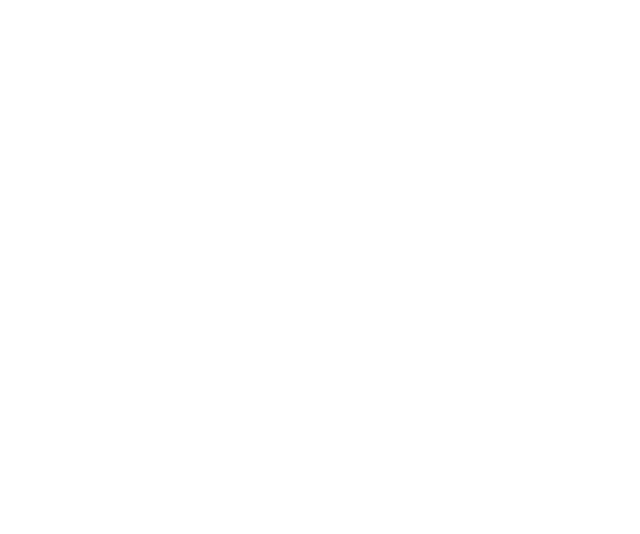
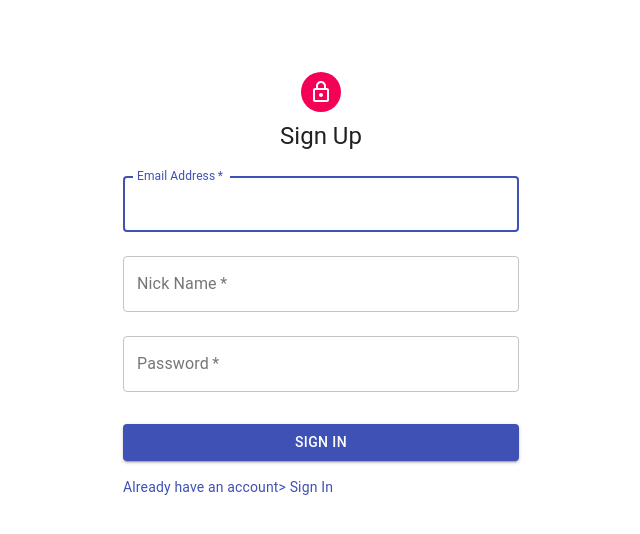
Before and after one commit to chingu-voyages/v10-bears-team-02, a React (Create React App) app in the folder client/: page /signup in a window 1280 px wide. Shown: the top 534 px of the page, without its empty margins (319-959 px from the left). Built offline with nearby package versions, Linux system fonts and the light colour scheme.

Commit message:
Create route in App for signup form

```diff
--- a/client/src/App.js
+++ b/client/src/App.js
@@ -6,6 +6,7 @@ import QueriedPlants from './components/queriedPlants/QueriedPlants';
 import SinglePlant from './components/singlePlant/SinglePlant';
 import PlantsLibrary from './components/plantsLibrary/PlantsLibrary';
 import Login from './components/loginForm/Login';
+import SignUp from './components/signUpForm/SignUp'
 import { Route } from "react-router-dom";
 
 
@@ -25,7 +26,8 @@ function App() {
       )} />
 
       <Route path="/plant/:id" render={props => <SinglePlant {...props} />} />
-      <Route path="/login" render={props => <Login {...props}/>} />
+      <Route path="/login" render={props => <Login {...props} />} />
+      <Route path="/signup" render={props =><SignUp {...props } /> } />
     </div>
   );
 }
--- a/client/src/components/signUpForm/SignUp.js
+++ b/client/src/components/signUpForm/SignUp.js
@@ -7,7 +7,7 @@ import Link from '@material-ui/core/Link';
 import Grid from '@material-ui/core/Grid';
 import LockOutlinedIcon from '@material-ui/icons/LockOutlined';
 import Typography from '@material-ui/core/Typography';
-import useStyles from './LoginStyles';
+import useStyles from './SignUpStyles';
 import Container from '@material-ui/core/Container';
 
 export default function SignIn() {
```
